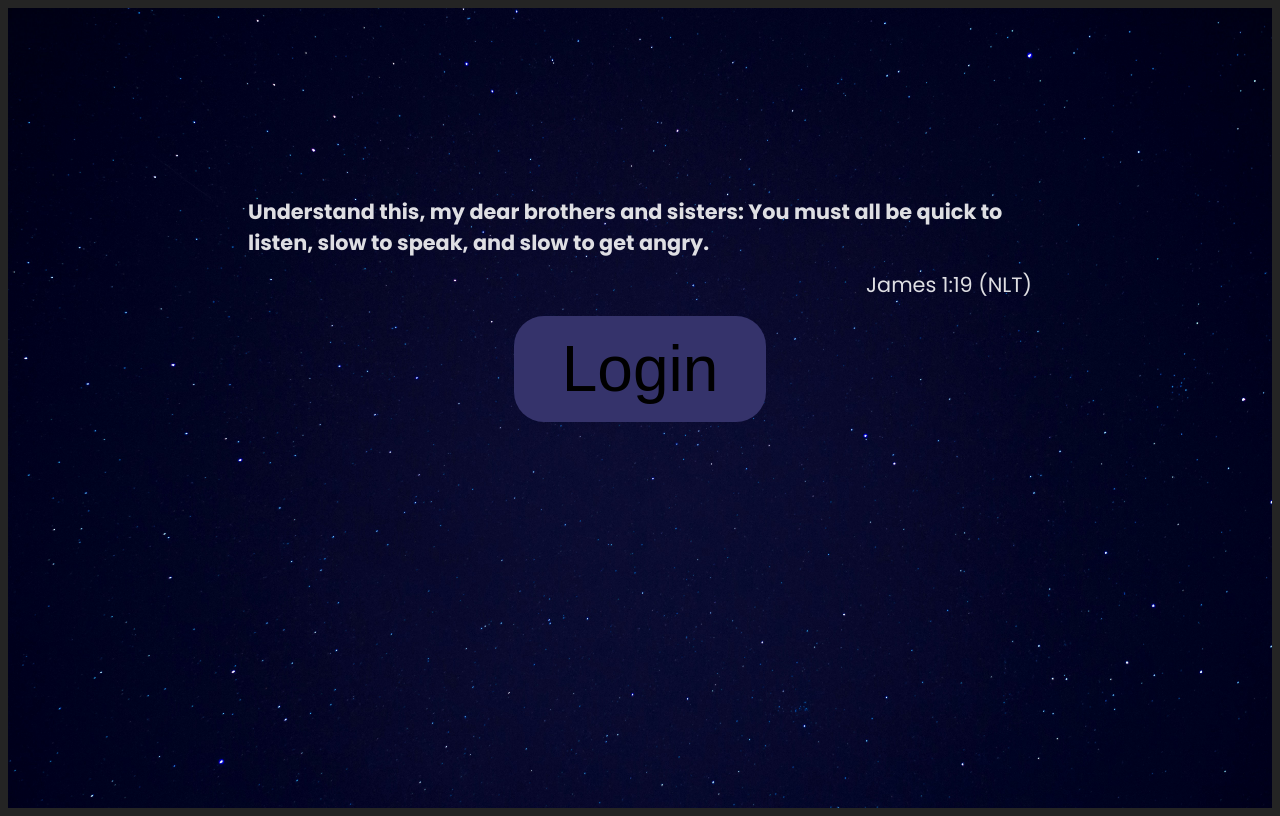
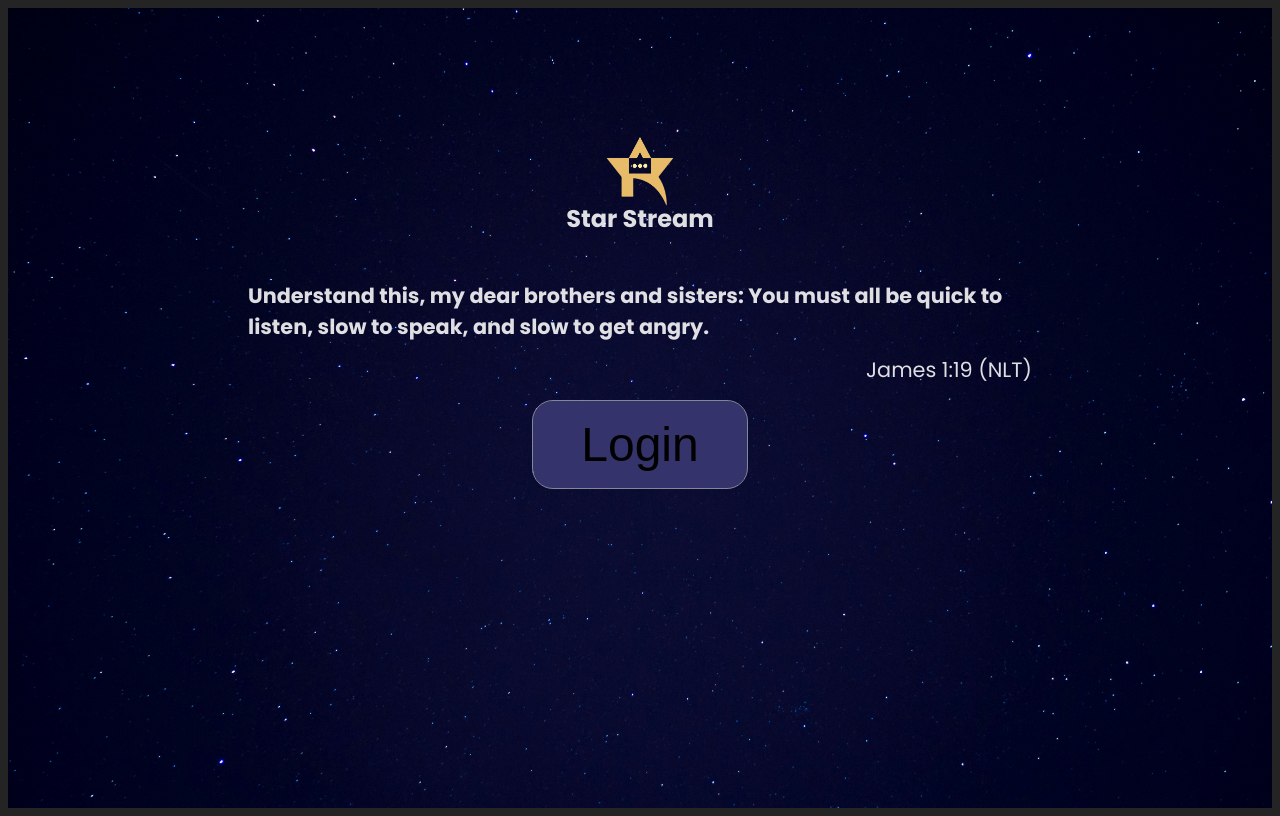
Before and after one commit to kajijang20/Batch34-Slack-App, a React (Vite) app: page / in a window 1280 px wide. Built offline with nearby package versions, Linux system fonts and the light colour scheme; the HTML template or start-up script is replaced by a standard one.

Commit message:
fixed error in adding channel if new user

```diff
--- a/src/components/DisplayChannelsList/DisplayChannelsList.jsx
+++ b/src/components/DisplayChannelsList/DisplayChannelsList.jsx
@@ -52,7 +52,7 @@ const DisplayChannelsList = ({ setRecipientId, setChatName }) => {
     }
 
     const createChannel = () => {
-        console.log("handle create channel");
+        console.log("create channel");
         setChannelName("");
         setSearchTermChannel("");
         toggleCreatePopup();
@@ -86,18 +86,17 @@ const DisplayChannelsList = ({ setRecipientId, setChatName }) => {
         toggleCreatePopup();
         const memberIds = selectedMembers.map((user) => user.id);
         memberIds.push(currentUser);
-        const createchan = await DataCreateChannel({ name: channelName, user_ids: memberIds });
+        await DataCreateChannel({ name: channelName, user_ids: memberIds });
         //setChannels([...channels, createchan]);
     }
 
-
-    if (typeof(channels) === "object") {
     return (
         <div className="channels">
             <div className="channels-header">
                 <h3> Channels </h3>
                 <button className="channels-btn" onClick={createChannel}> + </button>
             </div>
+            {typeof(channels) === "object" && (
                 <div className={`channels-content ${channels.length > 5 ? 'scrollable' : ''}`}>
                     {channels.map((item) => (
                         <Link className="item-link"
@@ -111,6 +110,7 @@ const DisplayChannelsList = ({ setRecipientId, setChatName }) => {
                         </Link>
                     ))}
                 </div>
+            )}
             {showChannelPopup && (
                 <div className="channels-create-channel-popup">
                     <div className="channels-create-channel-popup-input">
@@ -154,23 +154,11 @@ const DisplayChannelsList = ({ setRecipientId, setChatName }) => {
                     </div>
                 </div>
                 )}
-
+            {typeof(channels) === "object" && (
                 <DisplayChannelMembersList members={members} channelId={channelId}/>
-            </div>
-        );
-    } else {
-        return (
-            <div className="channels">
-                <div className="channels-header">
-                    <h3> Channels </h3>
-                    <button className="channels-btn"> + </button>
-                </div>
-                <div className="channels-content">
-                    No channels
-                </div>
+            )}
         </div>
     );
 }
-}
 
 export default DisplayChannelsList;
--- a/src/components/DisplayChannelsList/DisplayChannelsList.scss
+++ b/src/components/DisplayChannelsList/DisplayChannelsList.scss
@@ -17,7 +17,7 @@ $color-yellow: rgba(231, 187, 103, 1);
         flex-direction: row;
         justify-content: space-between;
         font-size: 1.3rem;
-        padding: 2rem 0 0 0;
+        padding: 1.7rem 0 0 0;
 
         .channels-btn {
             margin: 1.9rem 0;
--- a/src/components/DisplayDMList/DisplayDMList.jsx
+++ b/src/components/DisplayDMList/DisplayDMList.jsx
@@ -104,13 +104,46 @@ const DisplayDMList = ({ setRecipientId, setChatName }) => {
                 </div>
             </div>
         );
+    } else if (filteredUsers.length && !recentUser.length) {
+        return (
+            <div className="dms">
+                <div className="dms-header">
+                    Users List
+                </div>
+                {filteredUsers.length > 0 && (
+                <div className="search-bar">
+                    <input
+                        type="text"
+                        value={searchTerm}
+                        onChange={handleSearch}
+                        placeholder="Search Users"
+                    />
+                    {searchTerm.length > 0 && displayUsers.length > 0 && (
+                        <div className="search-dropdown">
+                            {displayUsers.map((user, userIndex) => (
+                                <Link className="item-link"
+                                      key={`${user.id}-${userIndex}-dms`}
+                                      to={`/messages/${user.id}`}
+                                      onClick={() => handleItemClick(user)}
+                                >
+                                <p className="search-name">
+                                    {user.email}
+                                </p>
+                            </Link>
+                            ))}
+                        </div>
+                    )}
+                </div>
+                )}
+            </div>
+        );
     } else {
         return (
             <div className="dms">
                 <div className="dms-header">
                     Users List
                 </div>
-                Loading...
+                You're not in any channels
             </div>
         );
     }
--- a/src/pages/Homepage/Homepage.jsx
+++ b/src/pages/Homepage/Homepage.jsx
@@ -1,6 +1,7 @@
 import React from "react";
 import { useNavigate } from "react-router-dom";
 import "./Homepage.scss";
+import { SiteLogo } from "../../assets/icons";
 
 const Homepage = () => {
     const navigate = useNavigate();
@@ -11,6 +12,10 @@ const Homepage = () => {
 
     return (
         <div className="homepage">
+            <div className="homepage-logo">
+                <SiteLogo />
+                <h2> Star Stream </h2>
+            </div>
             <div className="homepage-content">
                 <h4> Understand this, my dear brothers and sisters:
                 You must all be quick to listen, slow to speak,
--- a/src/pages/Homepage/Homepage.scss
+++ b/src/pages/Homepage/Homepage.scss
@@ -6,9 +6,20 @@ $color-violet: rgba(53, 51, 107, 1);
     flex-direction: column;
     align-items: center;
 
+    .homepage-logo {
+        display: flex;
+        flex-direction: column;
+        align-items: center;
+        margin: 8rem 0 0 0;
+
+        h2 {
+            margin: -0.3rem 0 0 0;
+        }
+    }
+
     .homepage-content {
         font-size: 1.3rem;
-        margin: 10rem 15rem 1rem 15rem;
+        margin: 1rem 15rem 1rem 15rem;
 
         p {
             display: flex;
@@ -18,18 +29,26 @@ $color-violet: rgba(53, 51, 107, 1);
     }
 
     button {
-        font-size: 4rem;
+        font-size: 3rem;
+        background-color: $color-violet;
         padding: 1rem 3rem;
-        border-radius: 30px;
-        border: none;
-        background-color: $color-violet;
-        transition: all ease 0.3s;
-        cursor: pointer;
+        border: 0 solid;
+        border-radius: 20px;
+        box-shadow: inset 0 0 20px rgba(255, 255, 255, 0);
+        outline: 0.1rem solid;
+        outline-color: rgba(255, 255, 255, .5);
+        outline-offset: 0px;
+        text-shadow: none;
+        transition: all 1250ms cubic-bezier(0.19, 1, 0.22, 1);
 
         &:hover {
             background-color: $color-yellow;
             color: black;
-            padding: 2rem 4rem;
+            border: 1px solid;
+            box-shadow: inset 0 0 20px rgba(255, 255, 255, .5), 0 0 20px rgba(255, 255, 255, .2);
+            outline-color: rgba(255, 255, 255, 0);
+            outline-offset: 15px;
+            text-shadow: 1px 1px 2px #427388;
         }
     }
 }
--- a/src/utils/helper/getChannels.jsx
+++ b/src/utils/helper/getChannels.jsx
@@ -1,15 +1,13 @@
 import React from "react";
-
 import { DataAllUserschannels } from "../Api";
+import { getHeaders } from "./getHeaders";
 import { StarIcon1, StarIcon2, StarIcon3, StarIcon4, StarIcon5 } from "../../assets/icons";
-import { getHeaders } from "./getHeaders";
 
 const getChannels = async () => {
     const starIcon = [<StarIcon1 />, <StarIcon2 />, <StarIcon3 />, <StarIcon4 />, <StarIcon5 />];
     const headers = getHeaders();
     const userchannels = [];
     const datausers = await DataAllUserschannels(headers);
-    //console.log("datausers: ", datausers);
 
     if (datausers.hasOwnProperty("errors")) {
         return "[]";
@@ -23,7 +21,6 @@ const getChannels = async () => {
         });
 
         localStorage.setItem("UserChannels", JSON.stringify(userchannels));
-        //console.log("user channels: ", userchannels);
         return userchannels;
     }
 }
--- a/src/utils/helper/getDMUsers.jsx
+++ b/src/utils/helper/getDMUsers.jsx
@@ -11,6 +11,7 @@ const getDMUsers = async ({ channels }) => {
         });
     }));
 
+    let starIndex = 0;
     sortChannelUsers = sortChannelUsers.sort((a, b) => a - b)
         .filter((value, index) => sortChannelUsers.indexOf(value) === index);
 
```
Also changed, not shown: src/utils/hooks/useCurrentDateTime.jsx (deleted, +0 -13 lines). Lines whose indentation alone changed are shown as unchanged.
